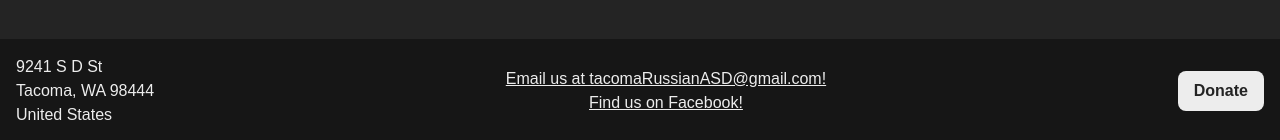
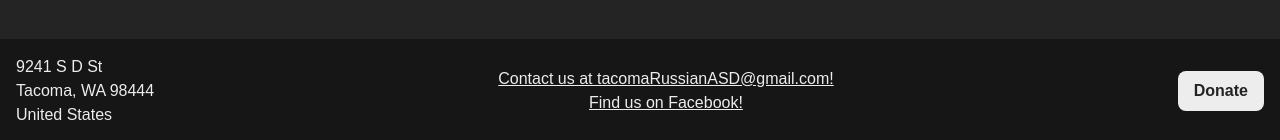
Before and after one commit to glavavlada/TacomaASDWebsite, a Next.js app in the folder my-church-site/: page / in a window 1280 px wide. Shown: the part 1637-1777 px from the top of the page. Built offline with nearby package versions, Linux system fonts and the light colour scheme; no server answers.

Commit message:
changed contacts wording

```diff
--- a/my-church-site/src/components/Footer.tsx
+++ b/my-church-site/src/components/Footer.tsx
@@ -15,7 +15,7 @@ export default function Foot() {
             <a
               href="mailto:tacomaRussianASD@gmail.com"
               className="link"
-            >Email us at tacomaRussianASD@gmail.com!</a>
+            >Contact us at tacomaRussianASD@gmail.com!</a>
           </p>
 
           <p>
```
